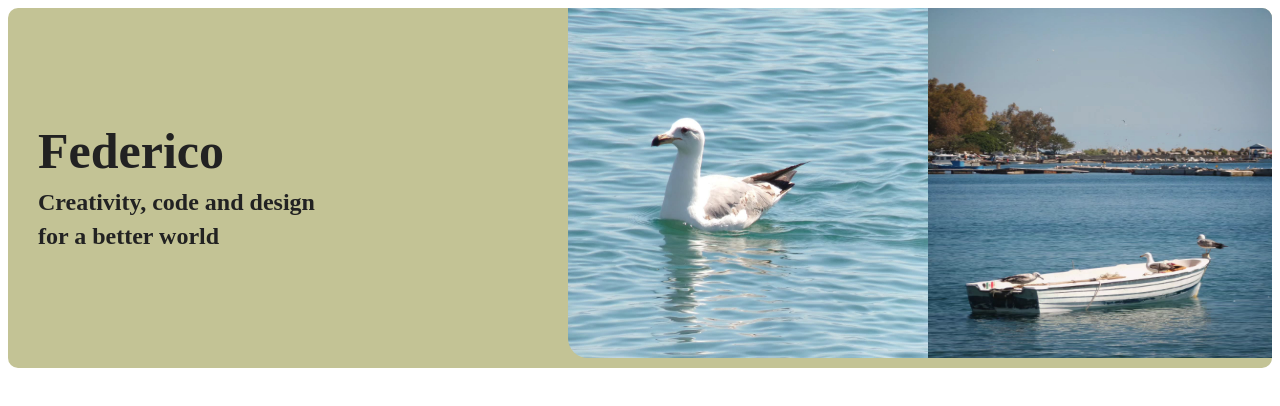
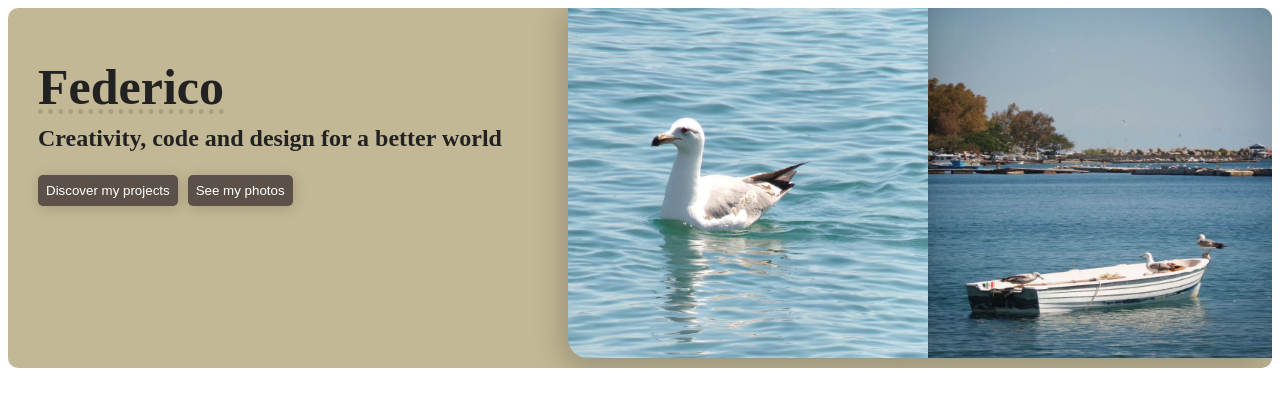
Before and after one commit to FeDevXYZ/MyCoolPortfolio, a website built with webpack: page index.html in a window 1280 px wide. Built offline with nearby package versions, Linux system fonts and the light colour scheme.

Commit message:
Updated the 404 page. Added some decorations to the header and buttons to discover projects and see photos. Fixed some visualization issues

```diff
--- a/css/style.css
+++ b/css/style.css
@@ -20,25 +20,50 @@ html {
 .header {
   display: flex;
   flex-direction: row;
-  align-items: center;
-  gap: 18vw;
-  background: #c3c395;
+  justify-content: space-between;
+  background: #c3b895;
   padding: 30px;
   padding-top: 10px;
   padding-right: 0;
   margin-bottom: 30px;
   border-radius: 10px;
-  -moz-border-radius-top-right: 0;
-  -moz-border-radius-top-left: 0;
   height: 40vh;
   overflow: hidden;
 }
 h1 {
   font-size: 50px;
   margin-bottom: 0;
+  text-decoration: underline dotted #a99f81 5px;
+  text-underline-offset: 5px;
 }
 h2 {
   margin-top: 0;
+  margin-right: 10px;
+}
+.img {
+  box-shadow: -5px 10px 31px 0 rgba(0,0,0,0.22);
+  -webkit-box-shadow: -5px 10px 31px 0 rgba(0,0,0,0.22);
+  -moz-box-shadow: -5px 10px 31px 0 rgba(0,0,0,0.22);
+}
+.landbutton {
+  padding: 8px;
+  background: #5c5148;
+  border-radius: 5px;
+  border: none;
+  box-shadow: 1px 2px 13px 0 rgba(0,0,0,0.17);
+  -webkit-box-shadow: 1px 2px 13px 0 rgba(0,0,0,0.17);
+  -moz-box-shadow: 1px 2px 13px 0 rgba(0,0,0,0.17);
+  color: white;
+}
+.landbutton:hover {
+  background: #4c4138;
+  transform: scale(1.05);
+  transition: background 0.3s ease, transform 0.3s ease;
+}
+.landbutton:active {
+  background: #655a51;
+  transform: scale(0.95);
+  transition: background 0.15s ease, transform 0.15s ease;
 }
 /*
  * Remove text-shadow in selection highlight:
--- a/index.html
+++ b/index.html
@@ -1,5 +1,5 @@
 <!doctype html>
-<html class="no-js" lang="">
+<html class="no-js" lang="en">
 
 <head>
   <meta charset="utf-8">
@@ -29,10 +29,14 @@
     <div>
       <h1>Federico</h1>
       <h2>Creativity, code and design for a better world</h2>
+      <div style="display: flex; flex-direction: row; align-items: center; gap: 10px">
+        <button class="landbutton">Discover my projects</button>
+        <button class="landbutton">See my photos</button>
+      </div>
     </div>
-    <div style="display: flex; flex-direction: row; align-items: center;">
-      <img src="img/fotografia2.jpg" alt="Fotografia scattata da Federico Mollura. @fe_.space su Instagram" style="width: 45vh; height: 45vh; border-bottom-left-radius: 20px;">
-      <img src="img/fotografia.jpg" alt="Fotografia scattata da Federico Mollura. @fe_.space su Instagram" style="width: 43vh; height: 45vh;">
+    <div style="display: flex; flex-direction: row; align-items: center; margin-left: 20px;">
+      <img class="img" src="img/fotografia2.jpg" alt="Fotografia scattata da Federico Mollura. @fe_.space su Instagram" style="width: 45vh; height: 45vh; border-bottom-left-radius: 20px; z-index: 1;">
+      <img class="img" src="img/fotografia.jpg" alt="Fotografia scattata da Federico Mollura. @fe_.space su Instagram" style="width: 43vh; height: 45vh;">
     </div>
   </div>
   <script src="js/app.js"></script>
```
Also changed, not shown: 404.html (+4 -1 lines).
